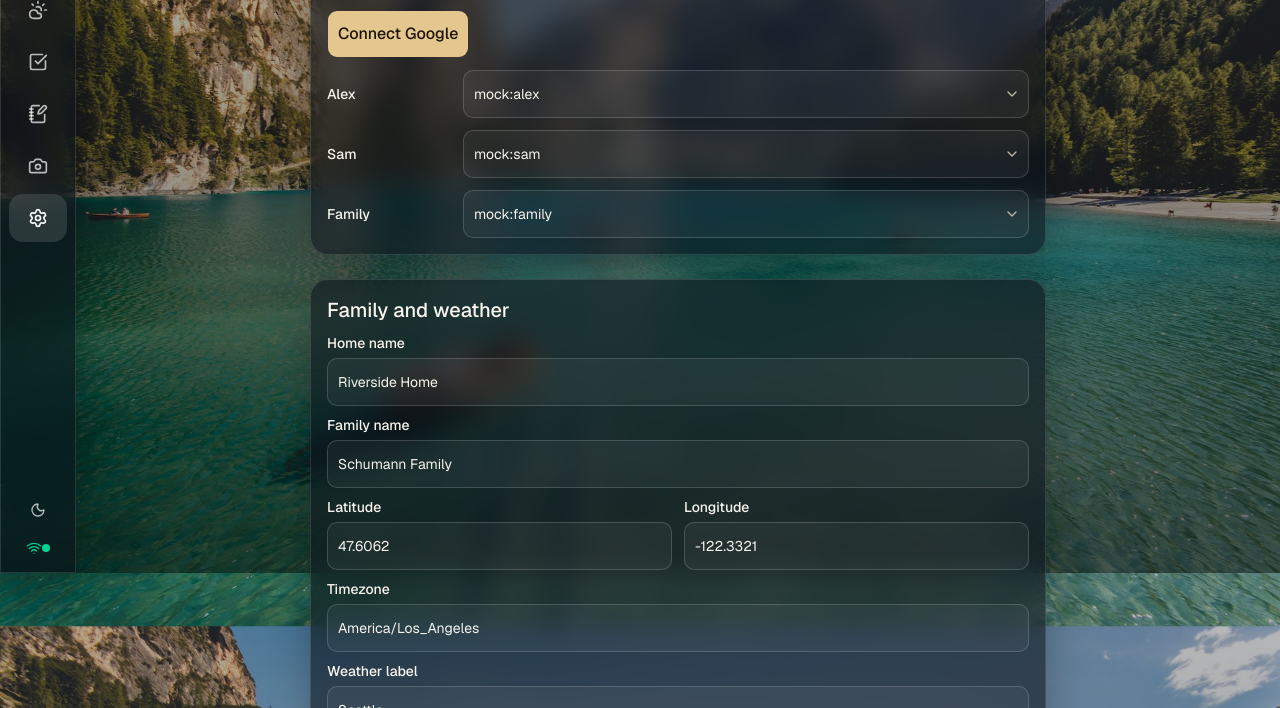
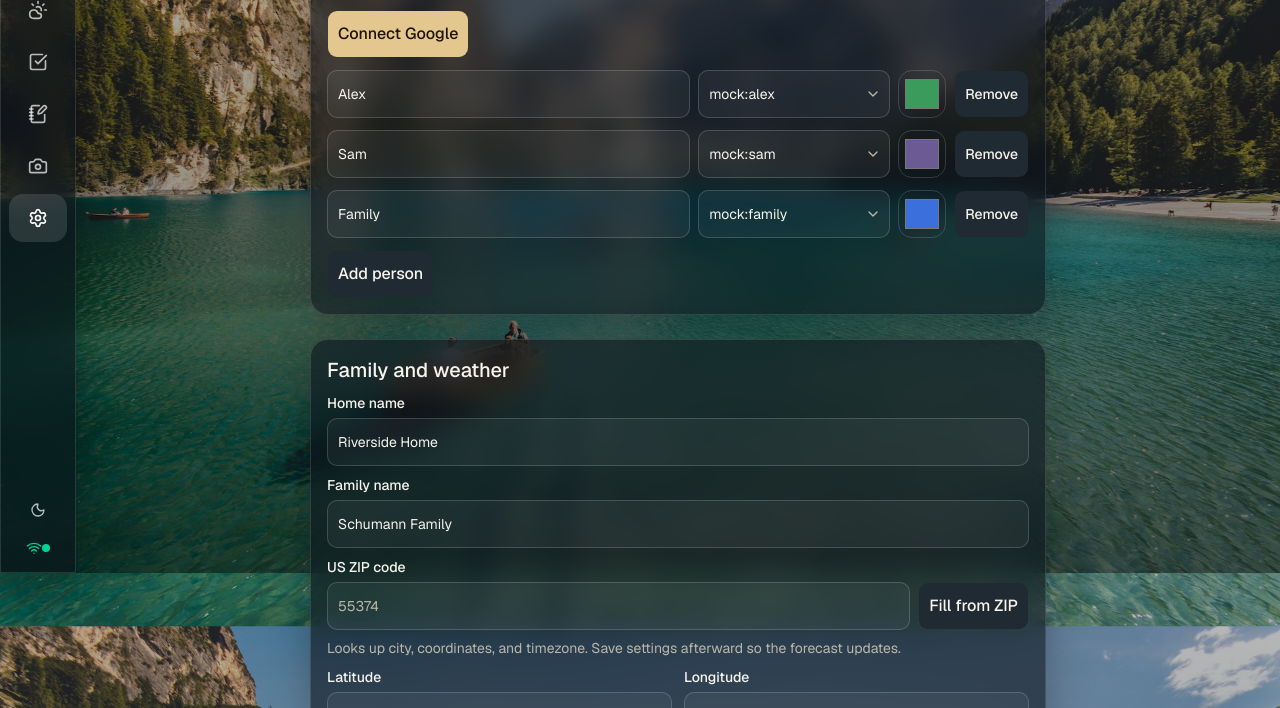
Before and after one commit to first88rx7/Calendar, a Next.js app: page /settings in a window 1280 px wide. Shown: the part 227-935 px from the top of the page. Built offline with nearby package versions, Linux system fonts and the light colour scheme; no server answers; the database is empty.

Commit message:
Let Settings rename people and fill weather from a US ZIP
Names and colors are editable, and a ZIP lookup sets coordinates,
timezone, and the city label without a weather API key.

Co-authored-by: danielpschumann <danielpschumann@gmail.com>

```diff
--- a/src/app/api/config/route.ts
+++ b/src/app/api/config/route.ts
@@ -50,5 +50,13 @@ export async function PUT(request: NextRequest) {
   writeConfig(next);
   const { invalidatePhotoCache } = await import("@/lib/photoprism");
   invalidatePhotoCache();
+  if (patch.weather) {
+    try {
+      const { syncWeather } = await import("@/lib/weather");
+      await syncWeather();
+    } catch (error) {
+      console.error("Weather refresh after settings save failed", error);
+    }
+  }
   return NextResponse.json({ ...getPublicConfig(), settingsUnlocked: true });
 }
--- /dev/null
+++ b/src/app/api/geo/route.ts
@@ -0,0 +1,15 @@
+import { NextRequest, NextResponse } from "next/server";
+import { lookupUsZip } from "@/lib/geo";
+
+export const runtime = "nodejs";
+export const dynamic = "force-dynamic";
+
+export async function GET(request: NextRequest) {
+  const zip = request.nextUrl.searchParams.get("zip") || "";
+  try {
+    return NextResponse.json(await lookupUsZip(zip));
+  } catch (error) {
+    const message = error instanceof Error ? error.message : "Lookup failed";
+    return NextResponse.json({ error: message }, { status: 400 });
+  }
+}
--- a/src/components/settings-client.tsx
+++ b/src/components/settings-client.tsx
@@ -46,6 +46,8 @@ export function SettingsClient() {
   const [photoQuery, setPhotoQuery] = useState("");
   const [passwordSet, setPasswordSet] = useState(false);
   const [testingPhotos, setTestingPhotos] = useState(false);
+  const [zip, setZip] = useState("");
+  const [lookingUpZip, setLookingUpZip] = useState(false);
 
   async function loadConfig() {
     const response = await fetch("/api/config", { cache: "no-store" });
@@ -154,6 +156,40 @@ export function SettingsClient() {
     await loadConfig();
   }
 
+  async function lookupZip() {
+    setLookingUpZip(true);
+    try {
+      const response = await fetch(`/api/geo?zip=${encodeURIComponent(zip)}`, { cache: "no-store" });
+      const data = await response.json();
+      if (!response.ok) {
+        toast.error(data.error || "Could not look up that ZIP");
+        return;
+      }
+      setLatitude(String(data.latitude));
+      setLongitude(String(data.longitude));
+      setTimezone(data.timezone);
+      setLocationLabel(data.locationLabel);
+      toast.success(`Weather set to ${data.locationLabel}`);
+    } catch {
+      toast.error("ZIP lookup failed");
+    } finally {
+      setLookingUpZip(false);
+    }
+  }
+
+  function addPerson() {
+    const n = people.length + 1;
+    setPeople((current) => [
+      ...current,
+      {
+        id: `person-${Date.now()}`,
+        name: `Person ${n}`,
+        color: n % 2 === 0 ? "#6B5B95" : "#3B6FDB",
+        calendarId: "",
+      },
+    ]);
+  }
+
   async function disconnect() {
     await fetch("/api/auth/google/logout", { method: "POST" });
     toast.success("Google disconnected");
@@ -242,8 +278,17 @@ export function SettingsClient() {
           )}
         </div>
         {people.map((person, index) => (
-          <div key={person.id} className="grid gap-2 sm:grid-cols-[8rem_1fr]">
-            <Label className="self-center">{person.name}</Label>
+          <div key={person.id} className="grid gap-2 sm:grid-cols-[minmax(0,1fr)_12rem_auto]">
+            <Input
+              className="h-12 text-base"
+              value={person.name}
+              onChange={(event) =>
+                setPeople((current) =>
+                  current.map((item, i) => (i === index ? { ...item, name: event.target.value } : item)),
+                )
+              }
+              aria-label="Person name"
+            />
             <Select
               value={person.calendarId || "__none__"}
               onValueChange={(value) => {
@@ -269,8 +314,34 @@ export function SettingsClient() {
                 )}
               </SelectContent>
             </Select>
+            <div className="flex items-center gap-2">
+              <input
+                type="color"
+                value={person.color}
+                onChange={(event) =>
+                  setPeople((current) =>
+                    current.map((item, i) => (i === index ? { ...item, color: event.target.value } : item)),
+                  )
+                }
+                className="size-12 cursor-pointer rounded-xl border border-white/15 bg-transparent p-1"
+                aria-label={`${person.name} color`}
+              />
+              {people.length > 1 && (
+                <Button
+                  type="button"
+                  variant="secondary"
+                  className="h-12"
+                  onClick={() => setPeople((current) => current.filter((_, i) => i !== index))}
+                >
+                  Remove
+                </Button>
+              )}
+            </div>
           </div>
         ))}
+        <Button type="button" variant="secondary" className="h-12 text-base" onClick={addPerson}>
+          Add person
+        </Button>
       </section>
 
       <section className="glass space-y-3 rounded-2xl p-4">
@@ -282,6 +353,31 @@ export function SettingsClient() {
         <div className="space-y-2">
           <Label htmlFor="family">Family name</Label>
           <Input id="family" className="h-12 text-base" value={familyName} onChange={(e) => setFamilyName(e.target.value)} />
+        </div>
+        <div className="space-y-2">
+          <Label htmlFor="zip">US ZIP code</Label>
+          <div className="flex flex-wrap gap-2">
+            <Input
+              id="zip"
+              className="h-12 min-w-[8rem] flex-1 text-base"
+              inputMode="numeric"
+              placeholder="55374"
+              value={zip}
+              onChange={(e) => setZip(e.target.value)}
+            />
+            <Button
+              type="button"
+              variant="secondary"
+              className="h-12 text-base"
+              disabled={lookingUpZip}
+              onClick={() => void lookupZip()}
+            >
+              {lookingUpZip ? "Looking up…" : "Fill from ZIP"}
+            </Button>
+          </div>
+          <p className="text-sm text-muted-foreground">
+            Looks up city, coordinates, and timezone. Save settings afterward so the forecast updates.
+          </p>
         </div>
         <div className="grid gap-3 sm:grid-cols-2">
           <div className="space-y-2">
--- /dev/null
+++ b/src/lib/geo.ts
@@ -0,0 +1,59 @@
+export type GeoLookup = {
+  latitude: number;
+  longitude: number;
+  timezone: string;
+  locationLabel: string;
+  postalCode: string;
+};
+
+function cleanZip(value: string) {
+  const digits = value.replace(/\D/g, "");
+  if (digits.length === 5) return digits;
+  if (digits.length === 9) return digits.slice(0, 5);
+  return "";
+}
+
+export async function lookupUsZip(zip: string): Promise<GeoLookup> {
+  const postalCode = cleanZip(zip);
+  if (!postalCode) {
+    throw new Error("Enter a 5-digit US ZIP code");
+  }
+  const zipResponse = await fetch(`https://api.zippopotam.us/us/${postalCode}`, {
+    cache: "no-store",
+    signal: AbortSignal.timeout(8000),
+  });
+  if (zipResponse.status === 404) {
+    throw new Error(`ZIP ${postalCode} was not found`);
+  }
+  if (!zipResponse.ok) {
+    throw new Error("ZIP lookup failed");
+  }
+  const data = (await zipResponse.json()) as {
+    "post code"?: string;
+    places?: Array<{
+      latitude: string;
+      longitude: string;
+      "place name": string;
+      "state abbreviation": string;
+    }>;
+  };
+  const place = data.places?.[0];
+  if (!place) {
+    throw new Error(`ZIP ${postalCode} was not found`);
+  }
+  const latitude = Number(place.latitude);
+  const longitude = Number(place.longitude);
+  const locationLabel = `${place["place name"]}, ${place["state abbreviation"]}`;
+  const forecast = await fetch(
+    `https://api.open-meteo.com/v1/forecast?latitude=${latitude}&longitude=${longitude}&current=temperature_2m&timezone=auto`,
+    { cache: "no-store", signal: AbortSignal.timeout(8000) },
+  );
+  const forecastJson = (await forecast.json()) as { timezone?: string };
+  return {
+    latitude,
+    longitude,
+    timezone: forecastJson.timezone || "America/Chicago",
+    locationLabel,
+    postalCode,
+  };
+}
```
